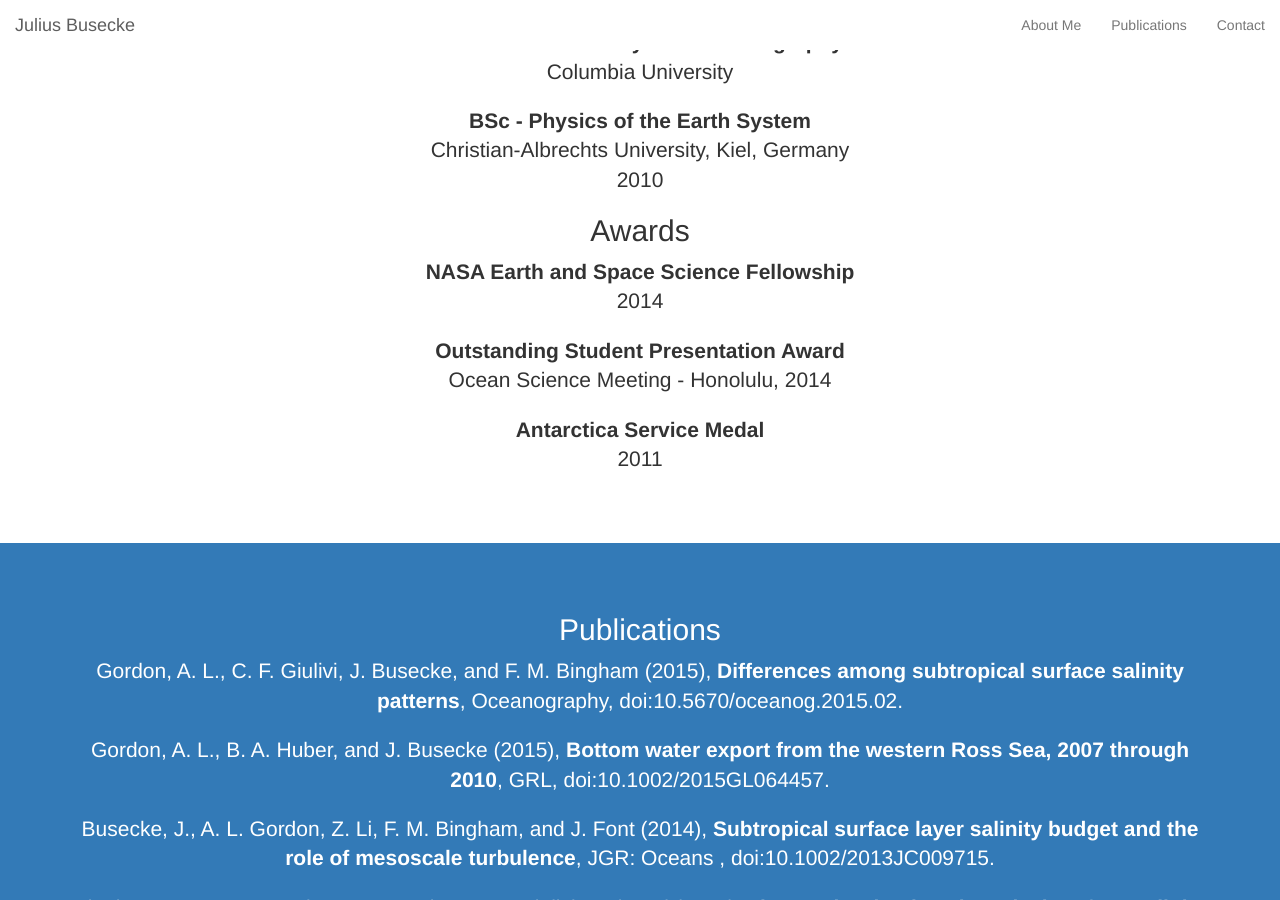
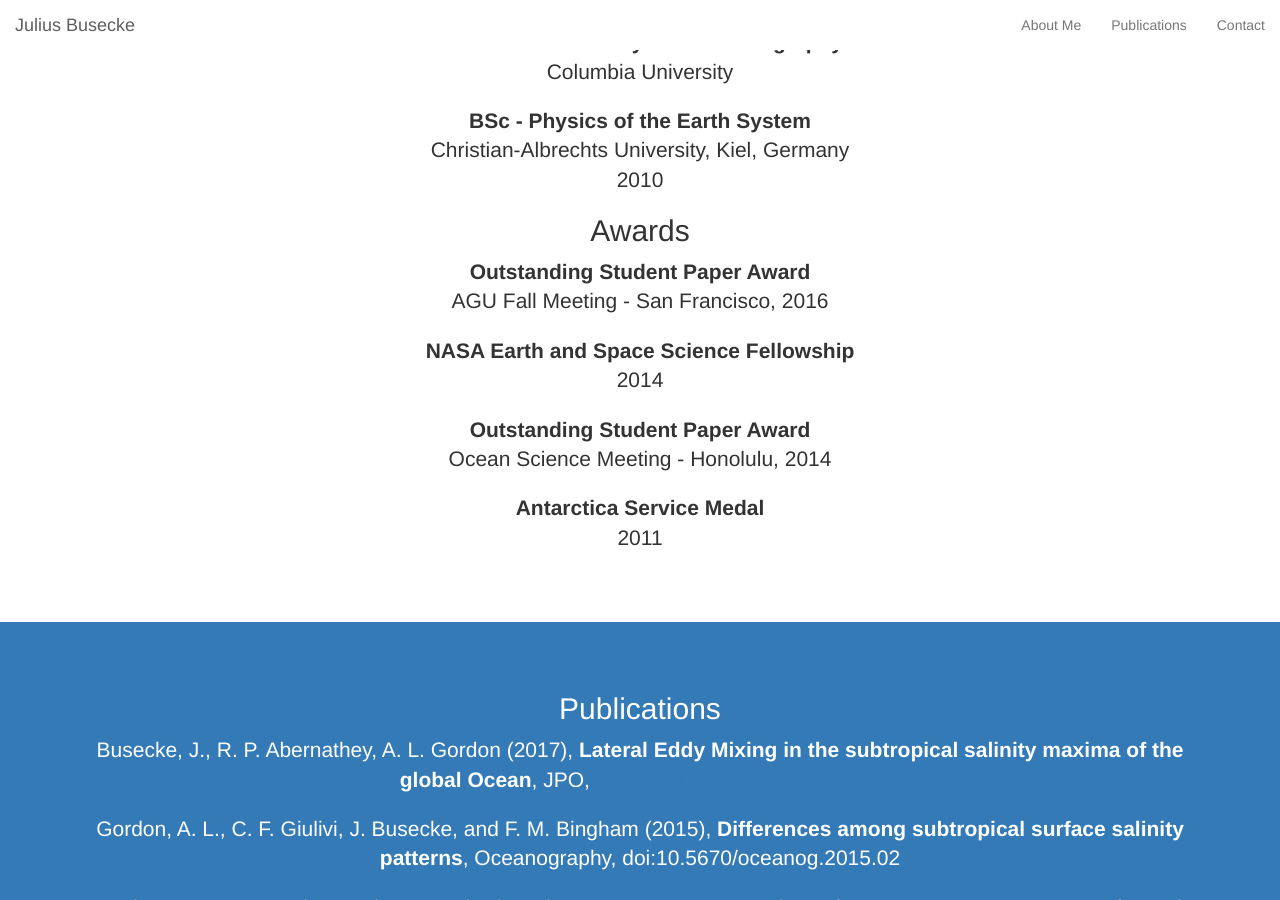
Before and after one commit to jbusecke/jbusecke.github.io, a Jekyll site: the page built from index.html, in a window 1280 px wide and 900 px high, scrolled down 1387 px. Built offline with Jekyll 4.4.1, drawn with Linux system fonts in a browser that asks for light colours; some web fonts are replaced; some of the changed text lies outside the part shown.

Commit message:
updated pubs and CV

```diff
--- a/index.html
+++ b/index.html
@@ -36,9 +36,11 @@
                     <p class="lead"> <b>BSc - Physics of the Earth System</b><br>Christian-Albrechts University, Kiel, Germany<br>2010
                     </p>
                     <h2>Awards</h2>
+                    <p class="lead"> <b>Outstanding Student Paper Award</b><br>AGU Fall Meeting - San Francisco, 2016<br>
+                    </p>
                     <p class="lead"> <b>NASA Earth and Space Science Fellowship</b><br>2014<br>
                     </p>
-                    <p class="lead"> <b>Outstanding Student Presentation Award</b><br>Ocean Science Meeting - Honolulu, 2014<br>
+                    <p class="lead"> <b>Outstanding Student Paper Award</b><br>Ocean Science Meeting - Honolulu, 2014<br>
                     </p>
                     <p class="lead"> <b>Antarctica Service Medal</b><br>2011<br>
                     </p>
@@ -55,16 +57,23 @@
             <div class="row">
                 <div class="col-lg-12 text-center">
                     <h2>Publications</h2>
-                    <p class="lead">Gordon, A. L., C. F. Giulivi, J. Busecke, and F. M. Bingham (2015), <b>Differences among subtropical surface salinity patterns</b>, Oceanography, doi:10.5670/oceanog.2015.02. </p>
+                    <p class="lead">Busecke, J., R. P. Abernathey, A. L. Gordon (2017),
+                      <b>Lateral Eddy Mixing in the subtropical salinity maxima
+                        of the global Ocean</b>, JPO,
+                        <a href="http://dx.doi.org/10.1175/JPO-D-16-0215.1">
+                          doi: 10.1175/JPO-D-16-0215.1</a>
+                    </p>
+
+                    <p class="lead">Gordon, A. L., C. F. Giulivi, J. Busecke, and F. M. Bingham (2015), <b>Differences among subtropical surface salinity patterns</b>, Oceanography, doi:10.5670/oceanog.2015.02 </p>
                     <!-- http://dx.doi.org/10.5670/oceanog.2015.02 -->
 
-                    <p class="lead">Gordon, A. L., B. A. Huber, and J. Busecke (2015), <b>Bottom water export from the western Ross Sea, 2007 through 2010</b>, GRL, doi:10.1002/2015GL064457. </p>
+                    <p class="lead">Gordon, A. L., B. A. Huber, and J. Busecke (2015), <b>Bottom water export from the western Ross Sea, 2007 through 2010</b>, GRL, doi:10.1002/2015GL064457 </p>
                     <!-- http://dx.doi.org/10.1002/2015GL064457 -->
 
-                    <p class="lead">Busecke, J., A. L. Gordon, Z. Li, F. M. Bingham, and J. Font (2014), <b>Subtropical surface layer salinity budget and the role of mesoscale turbulence</b>, JGR: Oceans , doi:10.1002/2013JC009715. </p>
+                    <p class="lead">Busecke, J., A. L. Gordon, Z. Li, F. M. Bingham, and J. Font (2014), <b>Subtropical surface layer salinity budget and the role of mesoscale turbulence</b>, JGR: Oceans , doi:10.1002/2013JC009715 </p>
 
 
-                    <p class="lead">Bingham, F. M., J. Busecke, A. L. Gordon, C. F. Giulivi, and Z. Li (2014), <b>The North Atlantic subtropical surface salinity maximum as observed by Aquarius</b>, JGR: Oceans, doi:10.1002/2014JC009825. </p>
+                    <p class="lead">Bingham, F. M., J. Busecke, A. L. Gordon, C. F. Giulivi, and Z. Li (2014), <b>The North Atlantic subtropical surface salinity maximum as observed by Aquarius</b>, JGR: Oceans, doi:10.1002/2014JC009825 </p>
                     <!-- http://dx.doi.org/10.1002/2014JC009825 -->
 
                     <br>
```
Also changed, not shown: 1 other file.
